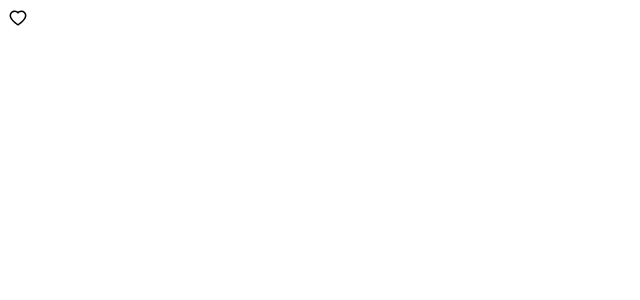
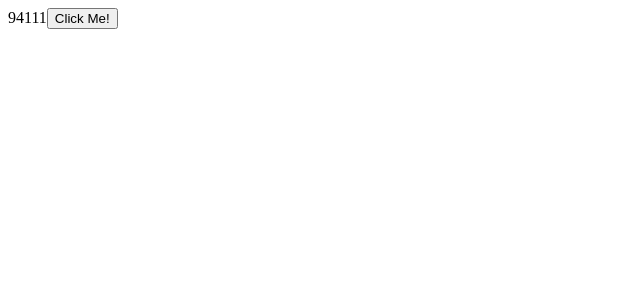
Before and after one commit to lcardoz/react-typescript-practice, a React (Vite) app: page / in a window 1280 px wide. Shown: the top 300 px of the page, without its empty margins (0-640 px from the left). Built offline with nearby package versions, Linux system fonts and the light colour scheme.

Commit message:
practiced updating nested object state in App component

```diff
--- a/src/App.tsx
+++ b/src/App.tsx
@@ -1,9 +1,25 @@
-import Like from "./components/Like";
+import { useState } from "react";
 
 function App() {
+  const [customer, setCustomer] = useState({
+    name: "John",
+    address: {
+      city: "San Francisco",
+      zipCode: 94111,
+    },
+  });
+
+  const handleClick = () => {
+    setCustomer({
+      ...customer,
+      address: { ...customer.address, zipCode: 94112 },
+    });
+  };
+
   return (
     <>
-      <Like onClick={() => console.log('clicked')}/>
+      {customer.address.zipCode}
+      <button onClick={handleClick}>Click Me!</button>
     </>
   );
 }
```
